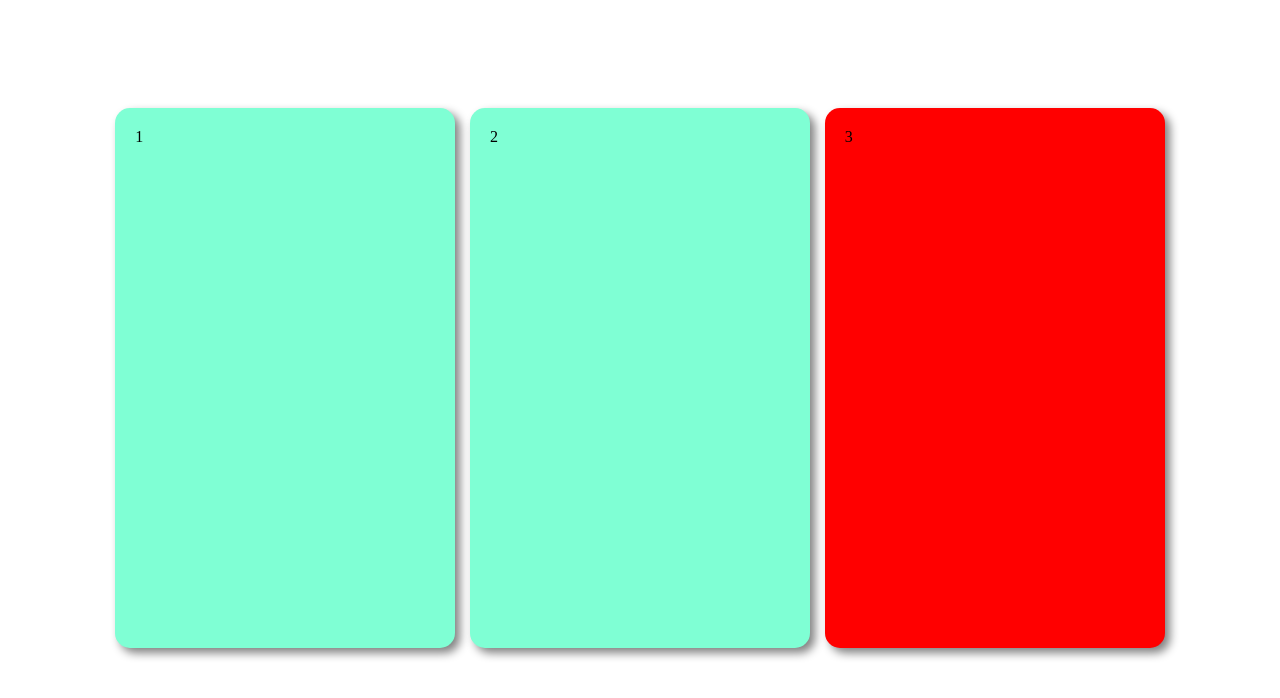
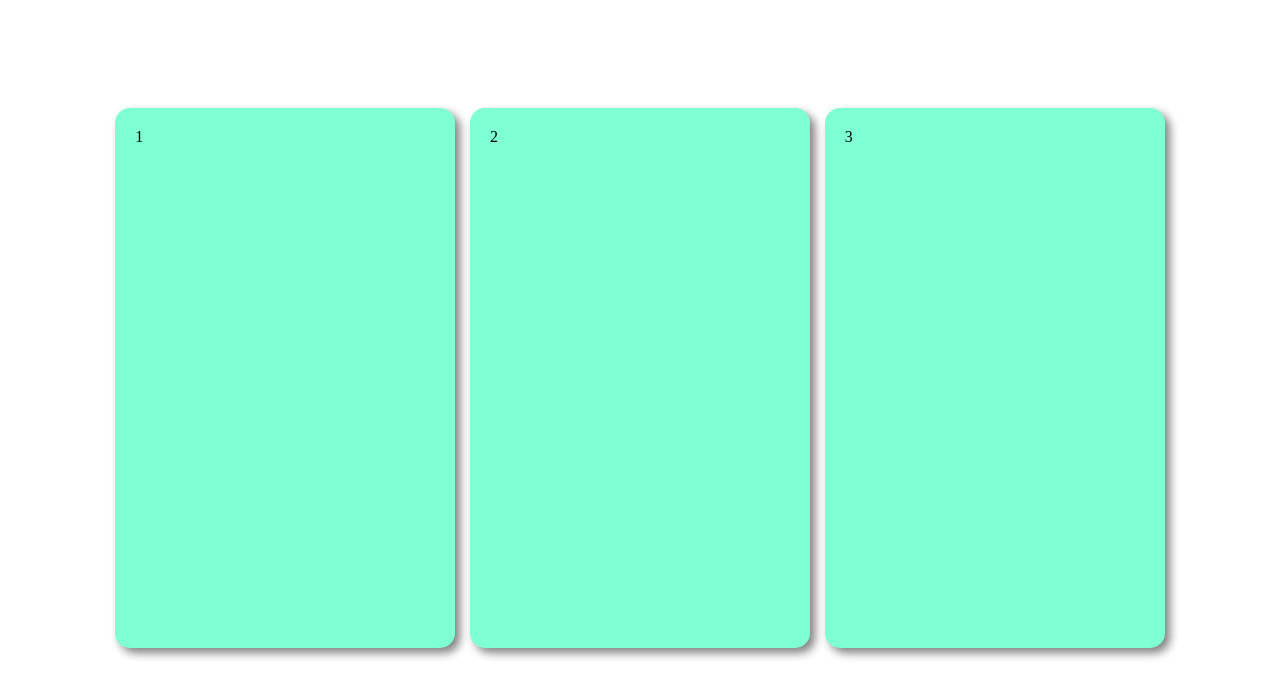
Before and after one commit to yosef406/cardAnimation, a plain HTML site: page index.html in a window 1280 px wide. Drawn offline with Linux system fonts and the light colour scheme.

Commit message:
removed red color on card 3

```diff
--- a/index.html
+++ b/index.html
@@ -16,7 +16,7 @@
     </div>
     <div class="card">1</div>
     <div class="card">2</div>
-    <div class="card" style="background: red;">3</div>
+    <div class="card">3</div>
 
 
     <script src="/script/script.js"></script>
```
